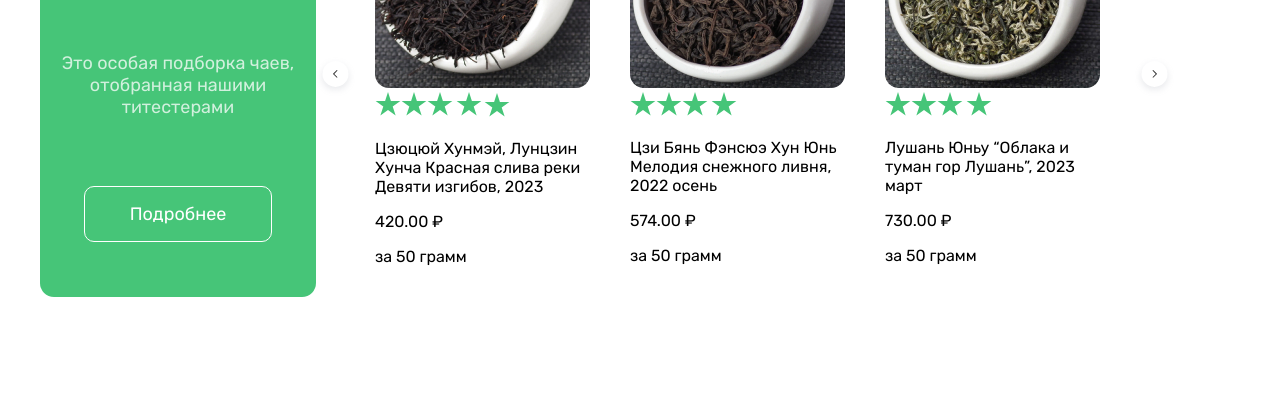
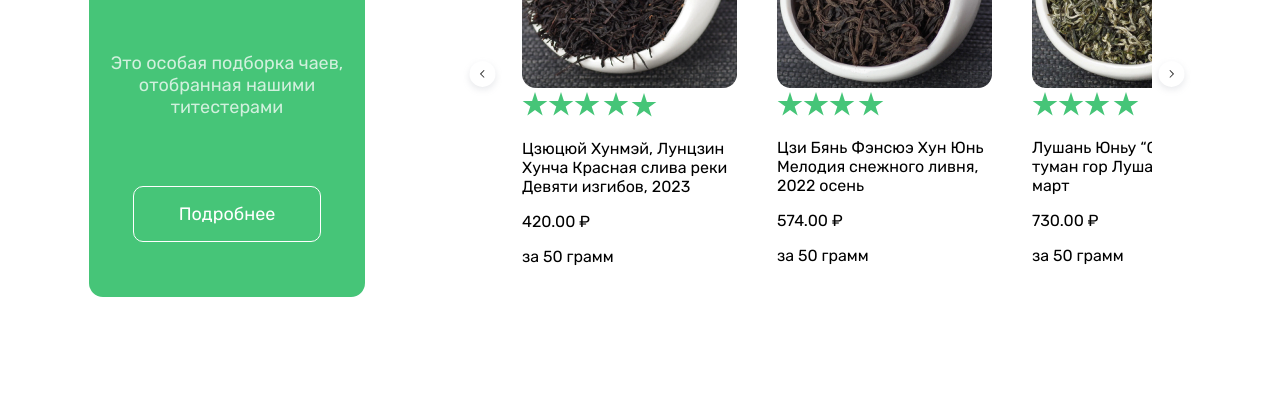
Before and after one commit to goooguska/TeaMarket, a website built with Vite: page index.html in a window 1280 px wide. Shown: the part 406-800 px from the top of the page. Built offline with nearby package versions, Linux system fonts and the light colour scheme.

Commit message:
feat:fix slider

```diff
--- a/src/scss/sections/_teafind.scss
+++ b/src/scss/sections/_teafind.scss
@@ -7,6 +7,7 @@
 
 .teafind__content {
 	display: flex;
+	justify-content: space-around;
 
 }
 
@@ -37,7 +38,7 @@
 }
 .teafind__content-slider {
 	margin: 0 auto;
-	width: 780px;
+	width: 650px;
 	overflow: hidden;
 
 }
```
